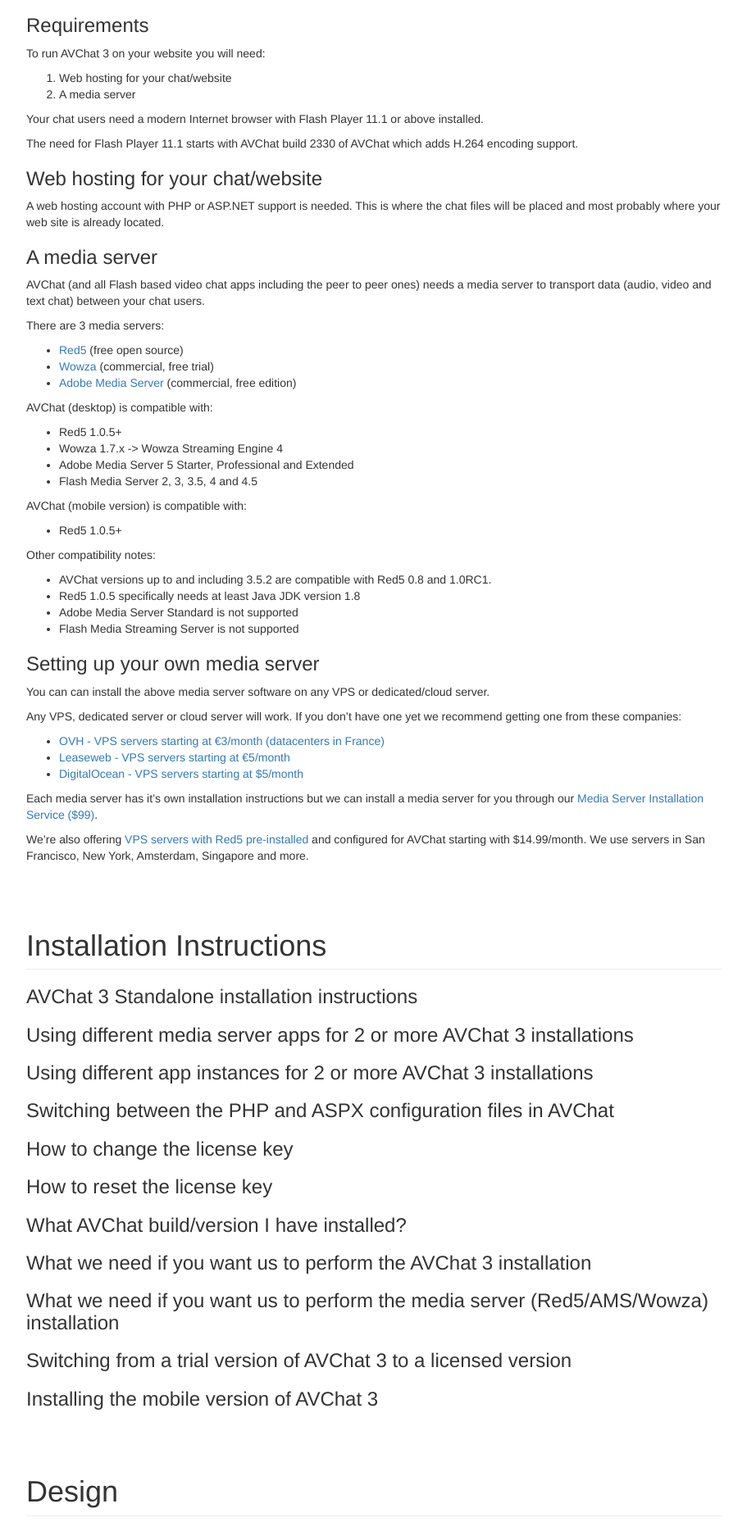
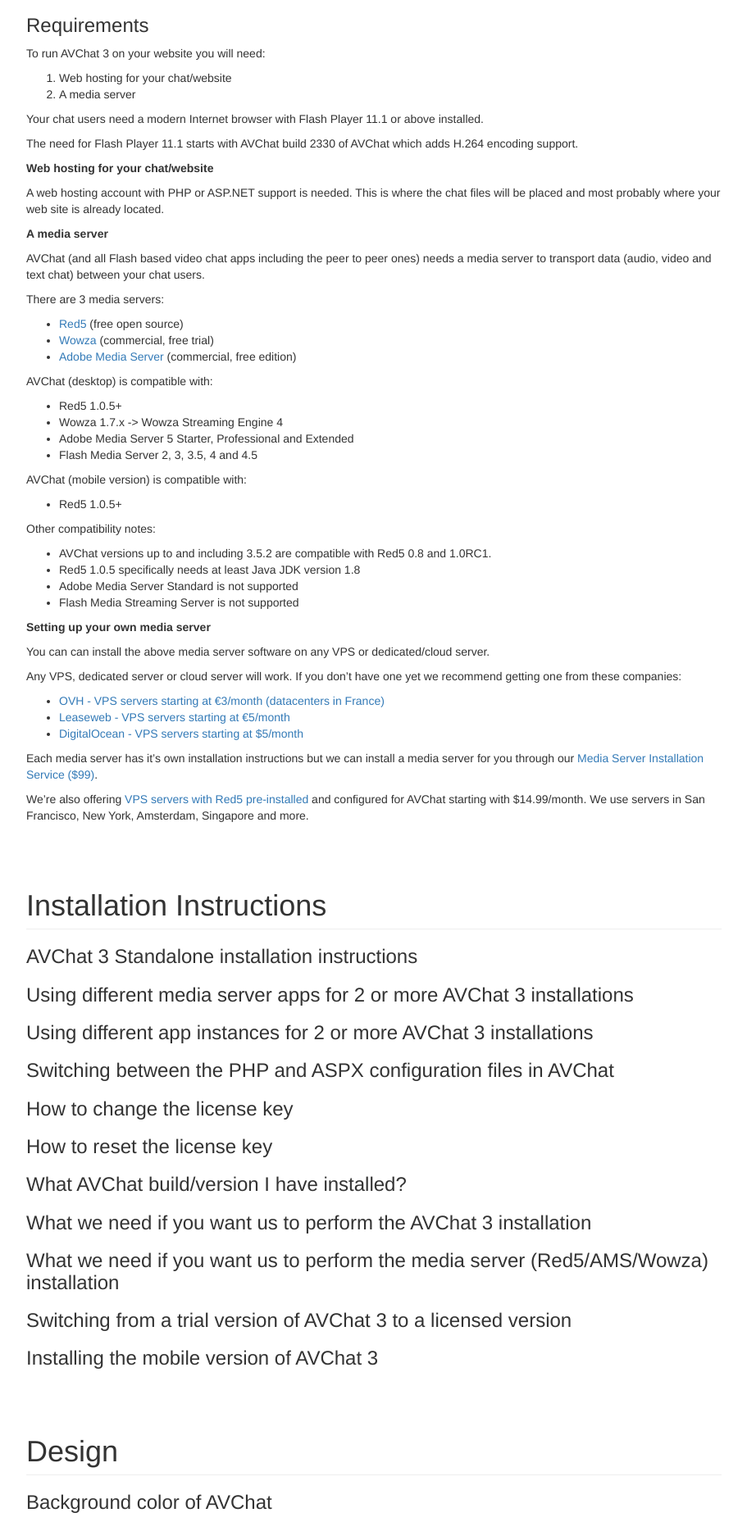
Before and after one commit to nusofthq/avchat-documentation, a Jekyll site: the page built from standalone.md, in a window 1280 px wide. Shown: the part 3130-4998 px from the top of the page at 82% size, without its empty margins (38-949 px from the left). Built offline with Jekyll 4.4.1, drawn with Linux system fonts in a browser that asks for light colours; nearby versions of some CDN libraries; comment, search, counter and statistics services are not loaded.

Commit message:
removed h3

```diff
--- a/_includes/overview.md
+++ b/_includes/overview.md
@@ -134,11 +134,11 @@
 
 The need for Flash Player 11.1 starts with AVChat build 2330 of AVChat which adds H.264 encoding support.
 
-<h3 id="web-hosting"> Web hosting for your chat/website</h3>
+**Web hosting for your chat/website**
 
 A web hosting account with PHP or ASP.NET support is needed. This is where the chat files will be placed and most probably where your web site is already located.
 
-<h3 id="media-server"> A media server</h3>
+**A media server**
 
 AVChat (and all Flash based video chat apps including the peer to peer ones) needs a media server to transport data (audio, video and text chat) between your chat users.
 
@@ -166,7 +166,7 @@
 * Adobe Media Server Standard is not supported
 * Flash Media Streaming Server is not supported
 
-<h3 id="setting-up-own-media-server">Setting up your own media server</h3>
+**Setting up your own media server**
 
 You can can install the above media server software on any VPS or dedicated/cloud server.
 
```
